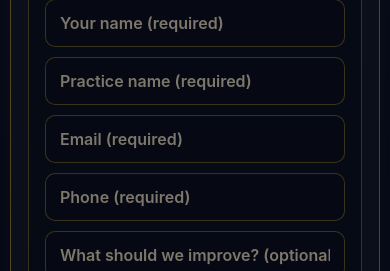
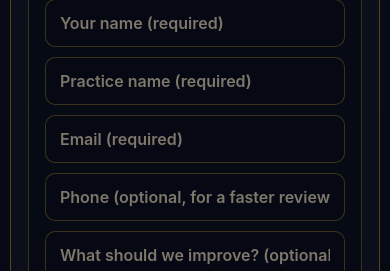
Before and after one commit to moniquereidbookkeeping/medspa-profit-pulse, a React (Vite) app: page / in a window 390 px wide. Shown: the part 2427-2698 px from the top of the page. Built offline with nearby package versions, Linux system fonts and the light colour scheme; no server answers.

Commit message:
Make the phone number optional again on the page
Co-Authored-By: Claude Sonnet 5.5 <noreply@anthropic.com>
Claude-Session: https://claude.ai/code/session_01DRTBERRYbtjQAsqXJZxU74

```diff
--- a/public/privacy.html
+++ b/public/privacy.html
@@ -32,7 +32,7 @@
       <h2>If you unlock your full report</h2>
       <p>When you press "Unlock My Full Report", the following is sent to Monique Reid Bookkeeping:</p>
       <ul>
-        <li>Your name, practice name, email address and phone number.</li>
+        <li>Your name, practice name and email address, and your phone number if you chose to give it.</li>
         <li>Anything you typed in the optional feedback box.</li>
         <li>The calculator entries behind your result (treatment type, payment platform, price, costs and percentages) and the result itself.</li>
         <li>The time you agreed to be contacted.</li>
--- a/src/App.tsx
+++ b/src/App.tsx
@@ -30,7 +30,7 @@ const REVIEW_TEXT = 'Enter your details to save your full report. Monique will a
 // --------------------------------------------------------------------------------------------
 
 /** Your Google Sheet script currently refuses a request with no phone number. Set this to false after the script accepts blank phones. */
-const PHONE_REQUIRED = true;
+const PHONE_REQUIRED = false;
 
 const EMAIL_RE = /^[^\s@]+@[^\s@]+\.[^\s@]{2,}$/;
 
@@ -674,7 +674,7 @@ export default function App() {
                 )}
               </p>
             )}
-            <input type="tel" className="manual-input" value={phone} onChange={e => setPhone(e.target.value)} placeholder={PHONE_REQUIRED ? 'Phone (required)' : 'Phone (optional)'} aria-label={PHONE_REQUIRED ? 'Phone number' : 'Phone number, optional'} autoComplete="tel" maxLength={25} />
+            <input type="tel" className="manual-input" value={phone} onChange={e => setPhone(e.target.value)} placeholder={PHONE_REQUIRED ? 'Phone (required)' : 'Phone (optional, for a faster review)'} aria-label={PHONE_REQUIRED ? 'Phone number' : 'Phone number, optional'} autoComplete="tel" maxLength={25} />
             <input className="manual-input" value={feedback} onChange={e => setFeedback(e.target.value)} placeholder="What should we improve? (optional)" aria-label="Optional: tell us anything that was confusing or missing, or what would make this calculator more useful" maxLength={400} />
             {/* Spam trap: hidden from people, visible to bots */}
             <input className="hp-field" type="text" name="hp_ref" tabIndex={-1} autoComplete="off" aria-hidden="true" data-lpignore="true" data-1p-ignore="true" value={website} onChange={e => setWebsite(e.target.value)} />
```
